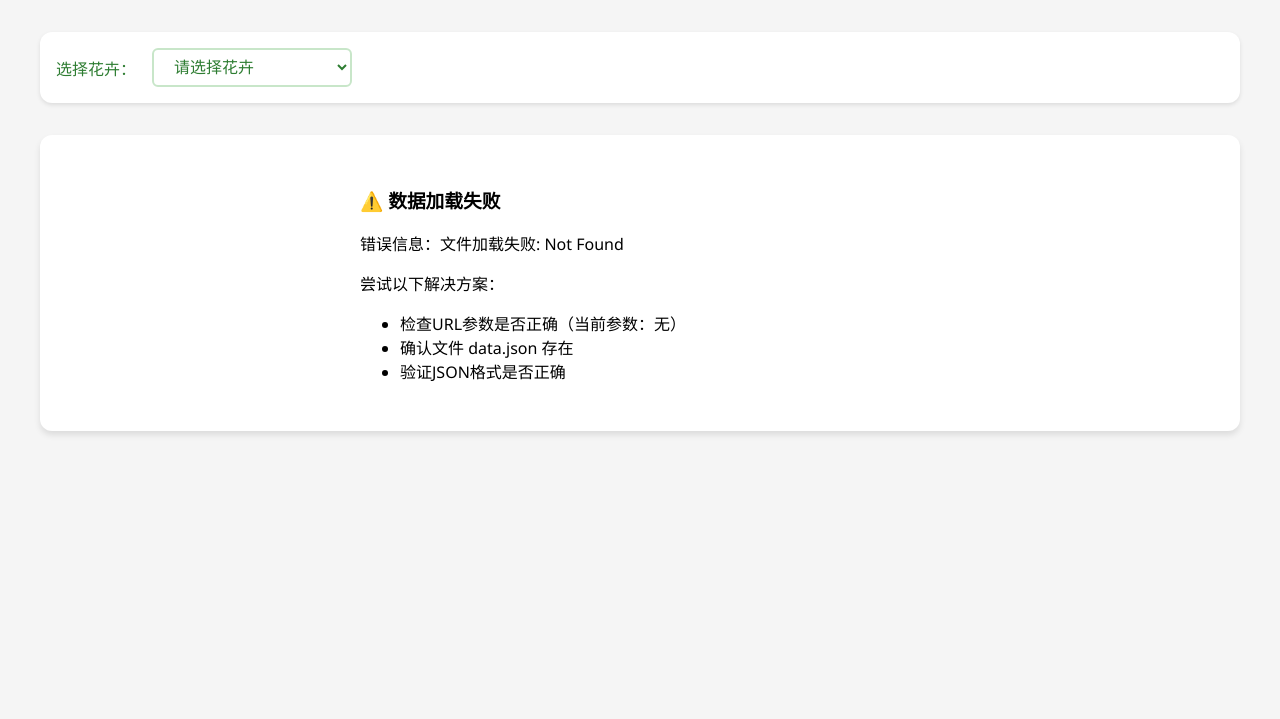
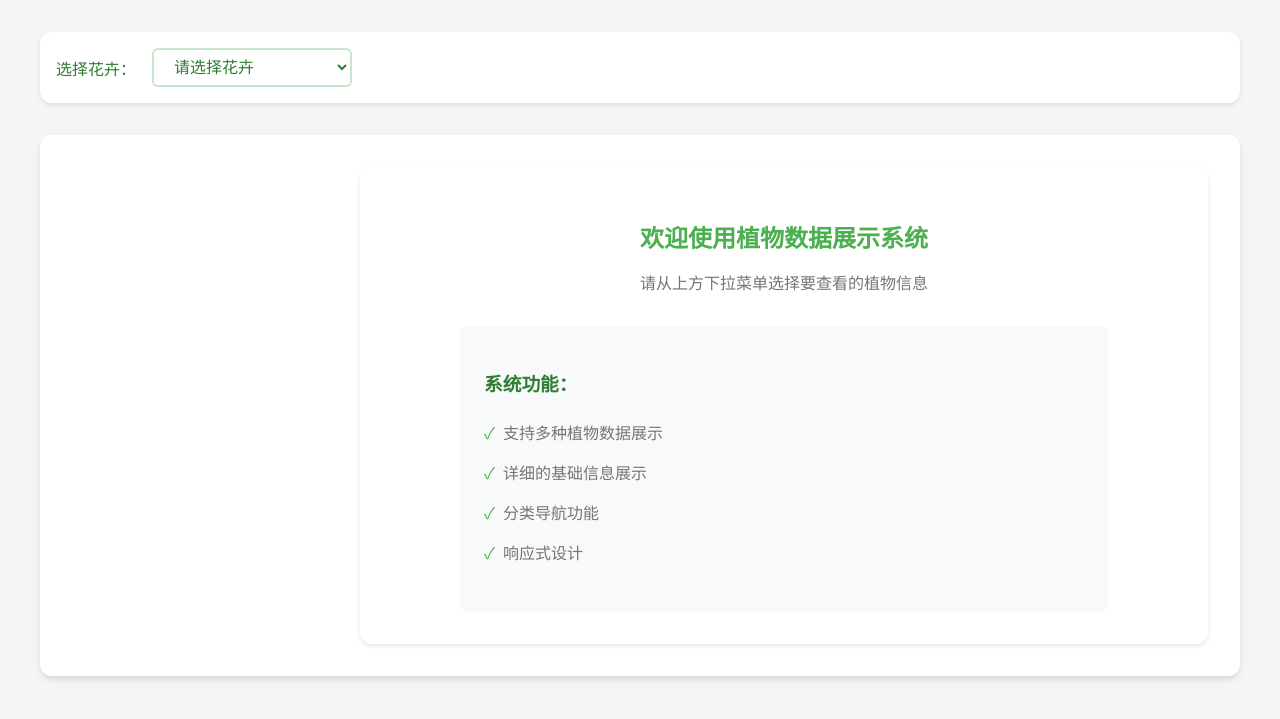
Before and after one commit to noogel/flowers-app, a Flask app: page / in a window 1280 px wide. Shown: the top 719 px of the page. Run offline with Flask 3, Linux system fonts and the light colour scheme.

Commit message:
feat: update

```diff
--- a/app.py
+++ b/app.py
@@ -3,7 +3,7 @@ import json
 import os
 from pathlib import Path
 
-app = Flask(__name__)
+app = Flask(__name__, static_folder='static')
 
 def load_flower_data():
     """加载所有花卉数据"""
@@ -39,7 +39,11 @@ def get_plants():
 @app.route('/resources/<path:filename>')
 def serve_resource(filename):
     """提供静态资源文件"""
-    return send_from_directory('static/data', filename)
+    try:
+        return send_from_directory('static/data', filename)
+    except Exception as e:
+        app.logger.error(f"Error serving file {filename}: {str(e)}")
+        return jsonify({'error': '文件访问失败'}), 403
 
 @app.route('/api/flowers/<flower_name>')
 def get_flower(flower_name):
--- a/templates/index.html
+++ b/templates/index.html
@@ -181,6 +181,56 @@
             width: 100%;
             margin: 8px 0;
         }
+
+        .welcome-section {
+            text-align: center;
+            padding: 2rem;
+            background: white;
+            border-radius: 12px;
+            box-shadow: 0 2px 4px rgba(0,0,0,0.1);
+        }
+
+        .welcome-section h2 {
+            color: var(--primary-color);
+            margin-bottom: 1rem;
+        }
+
+        .welcome-section p {
+            color: var(--text-light);
+            margin-bottom: 2rem;
+        }
+
+        .feature-list {
+            text-align: left;
+            max-width: 600px;
+            margin: 0 auto;
+            background: #F8F9FA;
+            padding: 1.5rem;
+            border-radius: 8px;
+        }
+
+        .feature-list h3 {
+            color: var(--text-dark);
+            margin-bottom: 1rem;
+        }
+
+        .feature-list ul {
+            list-style-type: none;
+            padding: 0;
+        }
+
+        .feature-list li {
+            padding: 0.5rem 0;
+            color: var(--text-light);
+            display: flex;
+            align-items: center;
+        }
+
+        .feature-list li::before {
+            content: '✓';
+            color: var(--primary-color);
+            margin-right: 0.5rem;
+        }
     </style>
 </head>
 <body>
@@ -216,10 +266,12 @@
                 }
                 const plants = await response.json();
                 const select = document.getElementById('plantSelect');
+                const currentPlant = getUrlParam('name');
+
                 select.innerHTML = `
                     <option value="">请选择花卉</option>
                     ${plants.map(plant => `
-                        <option value="${plant.id}">${plant.name}</option>
+                        <option value="${plant.id}" ${plant.id === currentPlant ? 'selected' : ''}>${plant.name}</option>
                     `).join('')}
                 `;
             } catch (error) {
@@ -231,6 +283,12 @@
         // 初始化选择器事件
         function initPlantSelector() {
             const select = document.getElementById('plantSelect');
+            // 设置当前选中的值
+            const currentPlant = getUrlParam('name');
+            if (currentPlant) {
+                select.value = currentPlant;
+            }
+
             select.addEventListener('change', function() {
                 const selectedValue = this.value;
                 if (selectedValue) {
@@ -253,7 +311,26 @@
         // 构建请求URL
         function buildDataUrl() {
             const plantName = getUrlParam(CONFIG.URL_PARAM);
-            if (!plantName) return CONFIG.DEFAULT_FILE;
+            if (!plantName) {
+                // 如果没有选择花卉，显示欢迎信息
+                const content = document.getElementById('content');
+                content.innerHTML = `
+                    <div class="welcome-section">
+                        <h2>欢迎使用植物数据展示系统</h2>
+                        <p>请从上方下拉菜单选择要查看的植物信息</p>
+                        <div class="feature-list">
+                            <h3>系统功能：</h3>
+                            <ul>
+                                <li>支持多种植物数据展示</li>
+                                <li>详细的基础信息展示</li>
+                                <li>分类导航功能</li>
+                                <li>响应式设计</li>
+                            </ul>
+                        </div>
+                    </div>
+                `;
+                return null;
+            }
 
             const safeName = sanitizeFilename(plantName);
             let url = `/resources/${CONFIG.FILE_PREFIX}${safeName}.json`;
@@ -269,6 +346,11 @@
         async function loadData() {
             try {
                 const dataUrl = buildDataUrl();
+                if (!dataUrl) {
+                    // 如果没有数据URL，说明是欢迎页面，不需要加载数据
+                    return;
+                }
+
                 const response = await fetch(dataUrl);
 
                 if (!response.ok) {
@@ -391,26 +473,10 @@
             if (Array.isArray(value)) {
                 return value.map(v => {
                     if (typeof v === 'object') return '';
-                    return `<span class="array-item">${v}</span>`;
-                }).join('');
+                    return `<span class="array-item">${v}</span>`
+                });
             }
-            return value;
-        }
-
-        // 添加交互
-        // 增强的交互绑定
-        function addInteractivity() {
-            // 保持原有交互逻辑，增加对复杂结构的支持
-            document.querySelectorAll('.collapsible').forEach(item => {
-                if (!item._listenerAdded) {
-                    item.addEventListener('click', function() {
-                        this.classList.toggle('active');
-                        const content = this.nextElementSibling;
-                        content.style.display = content.style.display === 'none' ? 'block' : 'none';
-                    });
-                    item._listenerAdded = true;
-                }
-            });
+            return `<span class="value">${value}</span>`;
         }
 
         // 错误处理增强
```
